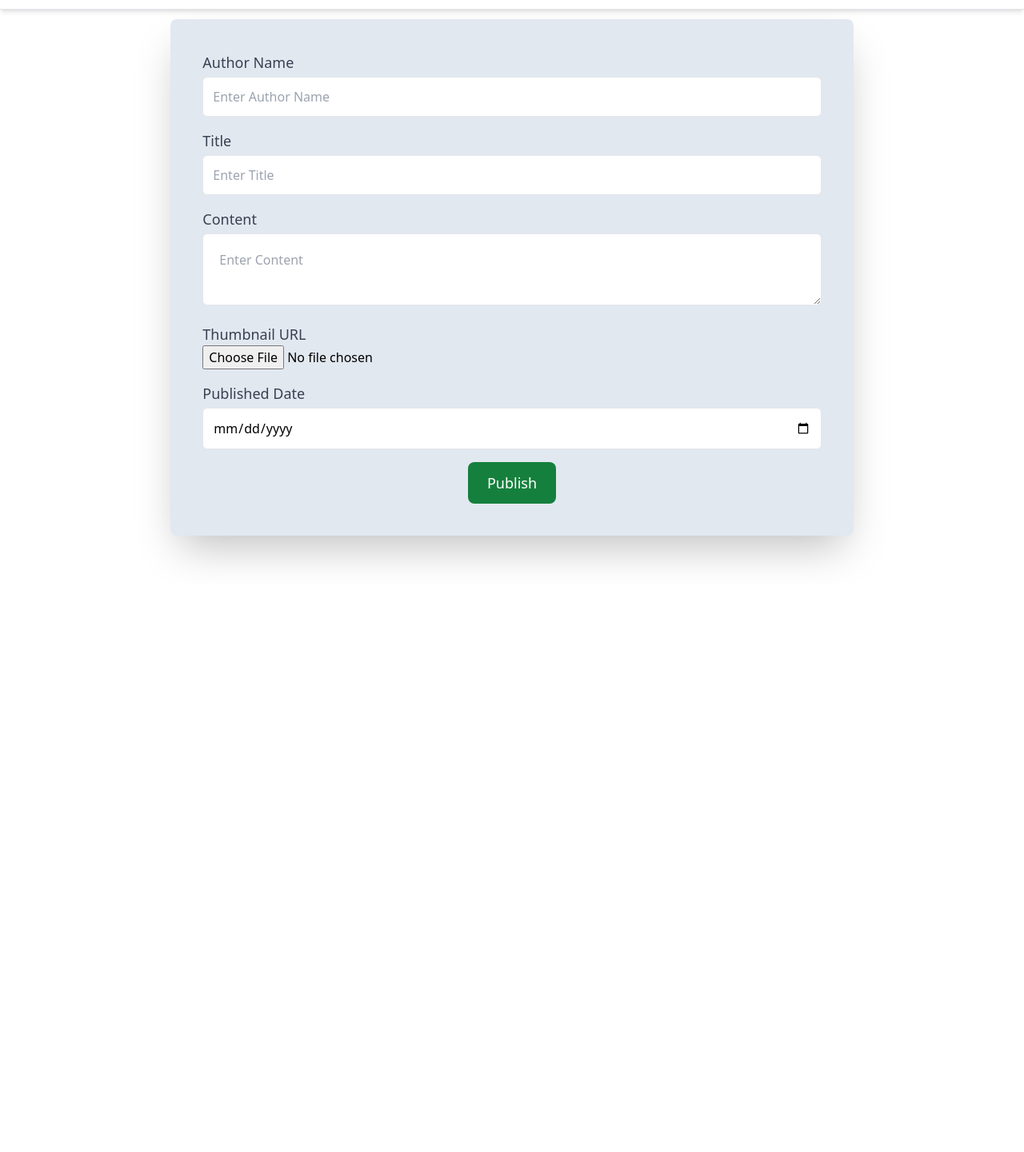
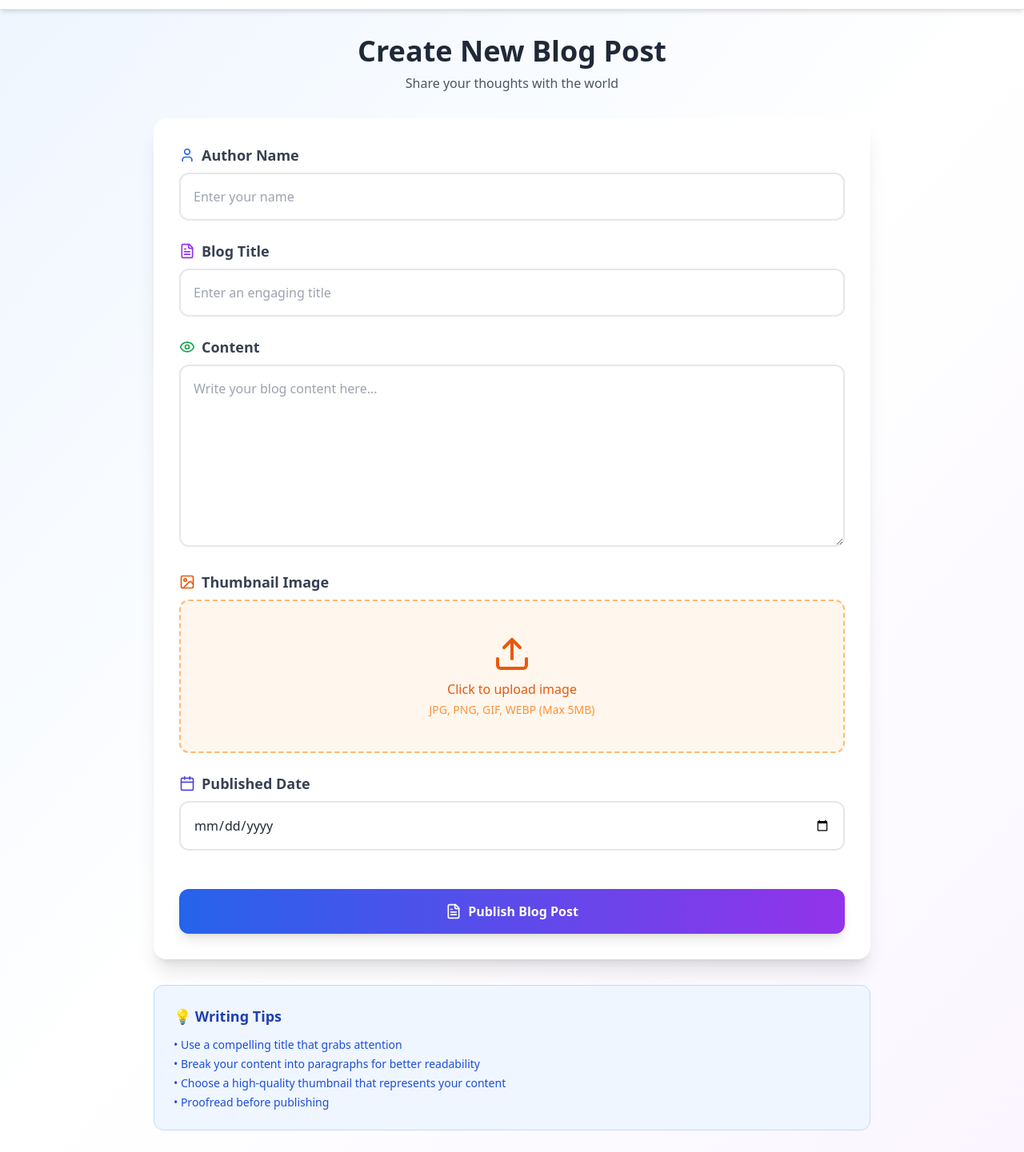
Before and after one commit to sagarb2003/blogging-website, a React (Vite) app in the folder frontend/: page /blog/publish in a window 1280 px wide. Shown: the part 69-1510 px from the top of the page at 80% size. Before the commit the page ends 800 px from the top, so only its background shows below. Built offline with nearby package versions, Linux system fonts and the light colour scheme.

Commit message:
feat(blog-creation): enhance create blog page with improved UI and validation

```diff
--- a/frontend/pages/CreateBlog.tsx
+++ b/frontend/pages/CreateBlog.tsx
@@ -3,9 +3,13 @@ import { useState } from "react";
 import { useNavigate } from "react-router-dom";
 import toast from "react-hot-toast";
 import { format } from 'date-fns';
+import { Upload, ImageIcon, Calendar, User, FileText, Eye, X, CheckCircle, Loader2 } from 'lucide-react';
 
 export const CreateBlog = () => {
   const navigate = useNavigate();
+  const [isUploading, setIsUploading] = useState(false);
+  const [isSubmitting, setIsSubmitting] = useState(false);
+  const [previewImage, setPreviewImage] = useState("");
   const [input, setInput] = useState({
     authorName: "",
     title: "",
@@ -14,46 +18,109 @@ export const CreateBlog = () => {
     publishedDate: "",
   });
 
-  function handleChange(e: any) {
+  const handleChange = (e: any) => {
     const { name, value } = e.target;
     setInput((prevInput) => ({
       ...prevInput,
       [name]: value,
     }));
-  }
+  };
 
-  function handleDateChange(e: any) {
+  const handleDateChange = (e: any) => {
     const date = new Date(e.target.value);
     const formattedDate = format(date, 'MMM dd, yyyy');
     setInput((prevInput) => ({
       ...prevInput,
       publishedDate: formattedDate,
     }));
+  };
+
+  const validateImageFile = (file: any) => {
+    const validExtensions = ['jpg', 'jpeg', 'png', 'gif', 'webp', 'bmp'];
+    const fileExtension = file.name.split('.').pop().toLowerCase();
+
+    if (!validExtensions.includes(fileExtension)) {
+      toast.error(`Invalid file type. Please upload: ${validExtensions.join(', ').toUpperCase()}`);
+      return false;
     }
 
-  async function handleImageUpload(event:any){
-    const file=event.target.files[0];
-    if(!file) return;
+    if (file.size > 5 * 1024 * 1024) { // 5MB limit
+      toast.error('File size must be less than 5MB');
+      return false;
+    }
+
+    return true;
+  };
+
+  const handleImageUpload = async (event: any) => {
+    const file = event.target.files[0];
+    if (!file) return;
+
+    if (!validateImageFile(file)) {
+      event.target.value = ''; // Clear the input
+      return;
+    }
+
+    setIsUploading(true);
+
+    try {
+      // Create preview
+      const reader = new FileReader();
+      reader.onload = (e) => {
+        if (e.target?.result && typeof e.target.result === 'string') {
+          setPreviewImage(e.target.result);
+        }
+      };
+      reader.readAsDataURL(file);
+
       const data = new FormData();
-    data.append("file",file)
+      data.append("file", file);
       data.append("upload_preset", "blog_upload_image");
-    data.append("cloud_name","sagarb2003")
-    const res=await fetch("https://api.cloudinary.com/v1_1/sagarb2003/image/upload",{
-      method:"POST",
-      body:data
+      data.append("cloud_name", "sagarb2003");
+
+      const res = await fetch("https://api.cloudinary.com/v1_1/sagarb2003/image/upload", {
+        method: "POST",
+        body: data
       });
-    const uploadImageUrl= await res.json();
+
+      if (!res.ok) throw new Error('Upload failed');
+
+      const uploadImageUrl = await res.json();
       setInput((prevInput) => ({
         ...prevInput,
         thumbnail: uploadImageUrl.secure_url,
       }));
-    toast.success("Image uploaded successfully");
+
+      toast.success("Image uploaded successfully!");
+    } catch (error) {
+      toast.error("Failed to upload image. Please try again.");
+      setPreviewImage("");
+      event.target.value = '';
+    } finally {
+      setIsUploading(false);
     }
-  function handleSubmit(e: any) {
+  };
+
+  const removeImage = () => {
+    setInput(prev => ({ ...prev, thumbnail: "" }));
+    setPreviewImage("");
+    // Reset file input
+    const fileInput = document.getElementById('thumbnail');
+    if (fileInput && fileInput instanceof HTMLInputElement) fileInput.value = '';
+  };
+
+  const handleSubmit = async (e: any) => {
     e.preventDefault();
 
-    axios
-      .post(
+    if (!input.thumbnail) {
+      toast.error("Please upload a thumbnail image");
+      return;
+    }
+
+    setIsSubmitting(true);
+
+    try {
+      const response = await axios.post(
         "https://backend.sagarsinghbisht248.workers.dev/api/v1/blog/create",
         input,
         {
@@ -61,95 +128,143 @@ export const CreateBlog = () => {
             Authorization: `Bearer ${localStorage.getItem("token")}`,
           },
         }
-      )
-      .then((response) => {
+      );
+
       console.log("Blog created successfully:", response.data);
-        toast.success("Blog created successfully");
+      toast.success("Blog published successfully! 🎉");
       navigate("/blogs");
-      })
-      .catch((error) => {
-        toast.error("Error while creating a Blog", error);
-      });
+    } catch (error) {
+      console.error("Error creating blog:", error);
+      toast.error("Failed to publish blog. Please try again.");
+    } finally {
+      setIsSubmitting(false);
     }
+  };
 
   return (
-    <div>
-      <div className="flex items-center justify-center mt-3">
-        <form
-          onSubmit={handleSubmit}
-          className="bg-slate-200 p-10 rounded-lg shadow-2xl w-8/12 "
-        >
-          <div className="mb-4">
-            <label
-              htmlFor="authorName"
-              className="block text-lg font-medium text-gray-700 dark:text-black "
-            >
+    <div className="min-h-screen bg-gradient-to-br from-blue-50 via-white to-purple-50 py-8 px-4">
+      <div className="max-w-4xl mx-auto">
+        {/* Header */}
+        <div className="text-center mb-8">
+          <h1 className="text-4xl font-bold text-gray-800 mb-2">Create New Blog Post</h1>
+          <p className="text-gray-600">Share your thoughts with the world</p>
+        </div>
+
+        <div className="bg-white rounded-2xl shadow-xl p-8 space-y-6">
+          {/* Author Name */}
+          <div className="space-y-2">
+            <label htmlFor="authorName" className="flex items-center text-lg font-semibold text-gray-700">
+              <User className="w-5 h-5 mr-2 text-blue-600" />
               Author Name
             </label>
             <input
               type="text"
               id="authorName"
               name="authorName"
-              placeholder="Enter Author Name"
+              placeholder="Enter your name"
               value={input.authorName}
               onChange={handleChange}
-              className="mt-1 p-3 w-full border rounded-md focus:outline-none focus:ring focus:border-blue-300 dark:text-black"
+              className="w-full p-4 border-2 border-gray-200 rounded-xl focus:border-blue-500 focus:outline-none transition-all duration-200 text-gray-800 placeholder-gray-400"
               required
             />
           </div>
-          <div className="mb-4">
-            <label
-              htmlFor="title"
-              className="block text-lg font-medium text-gray-700 dark:text-black"
-            >
-              Title
+
+          {/* Title */}
+          <div className="space-y-2">
+            <label htmlFor="title" className="flex items-center text-lg font-semibold text-gray-700">
+              <FileText className="w-5 h-5 mr-2 text-purple-600" />
+              Blog Title
             </label>
             <input
               type="text"
               id="title"
               name="title"
-              placeholder="Enter Title"
+              placeholder="Enter an engaging title"
               value={input.title}
               onChange={handleChange}
-              className="mt-1 p-3 w-full border rounded-md focus:outline-none focus:ring focus:border-blue-300 dark:text-black"
+              className="w-full p-4 border-2 border-gray-200 rounded-xl focus:border-purple-500 focus:outline-none transition-all duration-200 text-gray-800 placeholder-gray-400"
               required
             />
           </div>
-          <div className="mb-4">
-            <label
-              htmlFor="content"
-              className="block text-lg font-medium text-gray-700 dark:text-black"
-            >
+
+          {/* Content */}
+          <div className="space-y-2">
+            <label htmlFor="content" className="flex items-center text-lg font-semibold text-gray-700">
+              <Eye className="w-5 h-5 mr-2 text-green-600" />
               Content
             </label>
             <textarea
               id="content"
               name="content"
-              placeholder="Enter Content"
+              placeholder="Write your blog content here..."
               value={input.content}
               onChange={handleChange}
-              className="mt-1 p-5 w-full border rounded-md focus:outline-none focus:ring focus:border-blue-300 dark:text-black"
+              rows={8}
+              className="w-full p-4 border-2 border-gray-200 rounded-xl focus:border-green-500 focus:outline-none transition-all duration-200 text-gray-800 placeholder-gray-400 resize-vertical"
               required
             />
           </div>
-          <div className="mb-4">
+
+          {/* Image Upload */}
+          <div className="space-y-2">
+            <label className="flex items-center text-lg font-semibold text-gray-700">
+              <ImageIcon className="w-5 h-5 mr-2 text-orange-600" />
+              Thumbnail Image
+            </label>
+
+            {!previewImage ? (
+              <div className="relative">
+                <input
+                  type="file"
+                  id="thumbnail"
+                  onChange={handleImageUpload}
+                  accept="image/*"
+                  className="hidden"
+                  required
+                />
                 <label
                   htmlFor="thumbnail"
-              className="block text-lg font-medium text-gray-700 dark:text-black"
+                  className="flex flex-col items-center justify-center w-full h-48 border-2 border-dashed border-orange-300 rounded-xl cursor-pointer bg-orange-50 hover:bg-orange-100 transition-all duration-200"
                 >
-              Thumbnail URL
+                  {isUploading ? (
+                    <div className="flex flex-col items-center">
+                      <Loader2 className="w-12 h-12 text-orange-600 animate-spin mb-2" />
+                      <p className="text-orange-600 font-medium">Uploading...</p>
+                    </div>
+                  ) : (
+                    <div className="flex flex-col items-center">
+                      <Upload className="w-12 h-12 text-orange-600 mb-2" />
+                      <p className="text-orange-600 font-medium">Click to upload image</p>
+                      <p className="text-orange-400 text-sm mt-1">JPG, PNG, GIF, WEBP (Max 5MB)</p>
+                    </div>
+                  )}
                 </label>
-            <input
-              type="file"
-              onChange={handleImageUpload}
-              required
+              </div>
+            ) : (
+              <div className="relative">
+                <img
+                  src={previewImage}
+                  alt="Preview"
+                  className="w-full h-48 object-cover rounded-xl border-2 border-orange-200"
                 />
+                <button
+                  type="button"
+                  onClick={removeImage}
+                  className="absolute top-2 right-2 bg-red-500 hover:bg-red-600 text-white rounded-full p-1 transition-colors duration-200"
+                >
+                  <X className="w-4 h-4" />
+                </button>
+                <div className="absolute bottom-2 left-2 bg-green-500 text-white rounded-full p-1">
+                  <CheckCircle className="w-4 h-4" />
                 </div>
-          <div className="mb-4">
-            <label
-              htmlFor="publishedDate"
-              className="block text-lg font-medium text-gray-700 dark:text-black"
-            >
+              </div>
+            )}
+          </div>
+
+          {/* Published Date */}
+          <div className="space-y-2">
+            <label htmlFor="publishedDate" className="flex items-center text-lg font-semibold text-gray-700">
+              <Calendar className="w-5 h-5 mr-2 text-indigo-600" />
               Published Date
             </label>
             <input
@@ -157,19 +272,44 @@ export const CreateBlog = () => {
               id="publishedDate"
               name="publishedDate"
               onChange={handleDateChange}
-              className="mt-1 p-3 w-full border rounded-md focus:outline-none focus:ring focus:border-blue-300 dark:text-black"
+              className="w-full p-4 border-2 border-gray-200 rounded-xl focus:border-indigo-500 focus:outline-none transition-all duration-200 text-gray-800"
               required
             />
           </div>
-          <div className="text-center">
+
+          {/* Submit Button */}
+          <div className="pt-6">
             <button
               type="submit"
-              className="bg-green-700 hover:bg-green-800 text-white font-medium rounded-lg text-lg px-6 py-3 dark:bg-green-600 dark:hover:bg-green-700 dark:focus:ring-green-800 focus:outline-none focus:ring-4 focus:ring-green-300"
+              onClick={handleSubmit}
+              disabled={isSubmitting || isUploading}
+              className="w-full bg-gradient-to-r from-blue-600 to-purple-600 hover:from-blue-700 hover:to-purple-700 disabled:from-gray-400 disabled:to-gray-500 text-white font-bold py-4 px-8 rounded-xl transition-all duration-300 transform hover:scale-[1.02] disabled:scale-100 disabled:cursor-not-allowed shadow-lg hover:shadow-xl"
             >
-              Publish
+              {isSubmitting ? (
+                <div className="flex items-center justify-center">
+                  <Loader2 className="w-5 h-5 mr-2 animate-spin" />
+                  Publishing...
+                </div>
+              ) : (
+                <div className="flex items-center justify-center">
+                  <FileText className="w-5 h-5 mr-2" />
+                  Publish Blog Post
+                </div>
+              )}
             </button>
           </div>
-        </form>
+        </div>
+
+        {/* Tips Section */}
+        <div className="mt-8 bg-blue-50 rounded-xl p-6 border border-blue-200">
+          <h3 className="text-lg font-semibold text-blue-800 mb-3">💡 Writing Tips</h3>
+          <ul className="text-blue-700 space-y-1 text-sm">
+            <li>• Use a compelling title that grabs attention</li>
+            <li>• Break your content into paragraphs for better readability</li>
+            <li>• Choose a high-quality thumbnail that represents your content</li>
+            <li>• Proofread before publishing</li>
+          </ul>
+        </div>
       </div>
     </div>
   );
```
Lines whose indentation alone changed are shown as unchanged.
